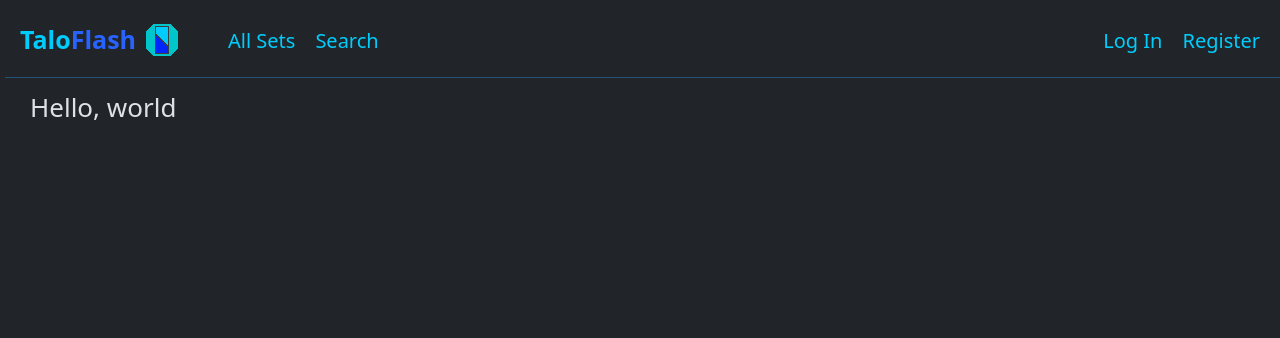
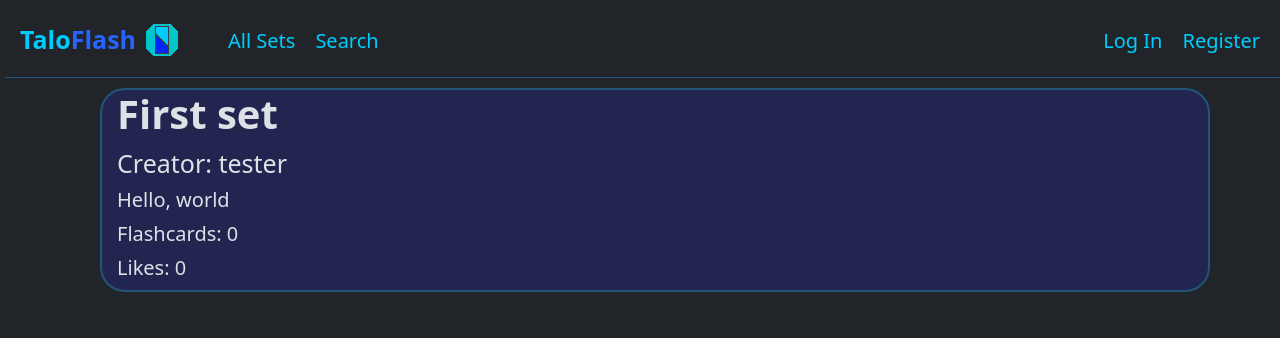
Before and after one commit to talosak/CS50W, a Django app: page / in a window 1280 px wide. Shown: the top 338 px of the page. Run offline with Django 4.2, Linux system fonts and the light colour scheme; data comes from the database, SQL or seed files in the repository; both versions use the stored data as it was after the commit; data that the repository does not hold is empty.

Commit message:
index page now displays sets

```diff
--- a/capstone/taloflash/models.py
+++ b/capstone/taloflash/models.py
@@ -28,8 +28,9 @@ class Flashcard(models.Model):
 
 class Settings(models.Model):
     user = models.OneToOneField(User, on_delete=models.CASCADE, related_name="settings")
-    theme = models.CharField(default="Dark", choices=[("Dark", "Dark"), ("Light", "Light")], max_length=63)
-    flashcardDisplayOrder = models.CharField(default="Random", choices=[("Random", "Random"), ("Ordered", "Ordered")], max_length=63)
+    theme = models.CharField(default="dark", choices=[("dark", "Dark"), ("light", "Light")], max_length=63)
+    flashSetDisplayOrder = models.CharField(default="likes", choices=[("likes", "Most liked"), ("name", "Name"), ("newest", "Newest"), ("creator", "Creator's name")], max_length=63)
+    flashcardDisplayOrder = models.CharField(default="random", choices=[("random", "Random"), ("ordered", "Ordered")], max_length=63)
     flashcardFontSize = models.IntegerField(default=16)
     showTimer = models.BooleanField(default=False)
     timeLimit = models.IntegerField(default=0)
--- a/capstone/taloflash/static/taloflash/styles.css
+++ b/capstone/taloflash/static/taloflash/styles.css
@@ -86,3 +86,9 @@ html, body {
     border-color: var(--alert-danger-border-color);
     font-size: 30px;
 }
+
+.flashset {
+    border: 2px solid var(--dynamic-blue-muted);
+    background-color: var(--dynamic-blue-bg);
+    border-radius: 25px;
+}
--- a/capstone/taloflash/templates/taloflash/index.html
+++ b/capstone/taloflash/templates/taloflash/index.html
@@ -5,5 +5,17 @@
 {% block script %}{% endblock %}
 
 {% block body %}
-    Hello, world
+    <div class="container-lg">
+        {% for set in sets %}
+            <a href="#" style="color:currentColor; text-decoration:none;">
+                <div class="container-fluid my-2 flashset">
+                    <h2><strong>{{set.name}}</strong></h2>
+                    <h5>Creator: {{set.creator.username}}</h5>
+                    <h6>{{set.description}}</h6>
+                    <h6>Flashcards: {{set.flashcardCount}}</h6>
+                    <h6>Likes: {{set.likeCount}}</h6>
+                </div>
+            </a>
+        {% endfor %}
+    </div>
 {% endblock %}
--- a/capstone/taloflash/templates/taloflash/layout.html
+++ b/capstone/taloflash/templates/taloflash/layout.html
@@ -10,7 +10,7 @@
         <link href="{% static 'taloflash/taloflashIcon.ico' %}" rel="icon">
         {% block script %}{% endblock %}
     </head>
-    <body data-bs-theme="dark" class="body m-1">
+    <body data-bs-theme="{% if user.settings.theme %}{{user.settings.theme}}{% else %}dark{% endif %}" class="body m-1">
         <nav class="navbar navbar-expand-lg border-bottom blue-bottom-border">
             <div class="container-fluid">
                 <a class="navbar-brand" href="{% url 'index' %}"><strong><span style="color:#00cbfd;">Talo</span><span style="color:#2963ff">Flash</span></strong><img width="32" height="32" class="ms-2 me-3 mb-1" src="{% static 'taloflash/taloflashIcon.ico' %}"></a>
--- a/capstone/taloflash/views.py
+++ b/capstone/taloflash/views.py
@@ -2,11 +2,30 @@ from django.contrib.auth import authenticate, login, logout
 from django.shortcuts import render, redirect
 from django.db import IntegrityError
 from django.contrib import messages
+from django.db.models import Count
 
 from .models import User, FlashSet, Flashcard, Settings
 
 def index(request):
-    return render(request, "taloflash/index.html")
+    # Order the sets while checking if user is logged in
+    try:
+        if request.user.settings.flashSetDisplayOrder == "likes":
+            order = "-likeCount"
+        elif request.user.settings.flashSetDisplayOrder == "name":
+            order = "name"
+        elif request.user.settings.flashSetDisplayOrder == "newest":
+            order = "-timestamp"
+        elif request.user.settings.flashSetDisplayOrder == "creator":
+            order = "-creator__name"
+        else:
+            order = "-likeCount"
+    except AttributeError:
+        order = "-likeCount"
+
+    sets = FlashSet.objects.annotate(likeCount=Count("likers"), flashcardCount=Count("flashcards")).order_by(order).all()
+    return render(request, "taloflash/index.html", {
+        "sets": sets,
+    })
 
 def createSet(request):
     if request.method == "POST":
@@ -71,6 +90,10 @@ def register_view(request):
             messages.error(request, "Username already taken")
             return render(request, "network/register.html")
 
+        # Create settings
+        settings = Settings(user=user)
+        settings.save()
+
         login(request, user)
         messages.success(request, "Registered successfully")
         return redirect("index")
```
Also changed, not shown: capstone/db.sqlite3, capstone/taloflash/migrations/0001_initial.py.
